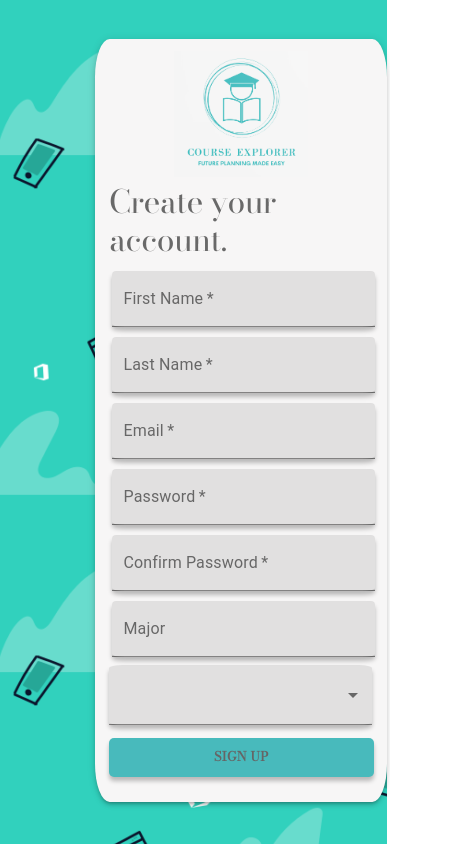
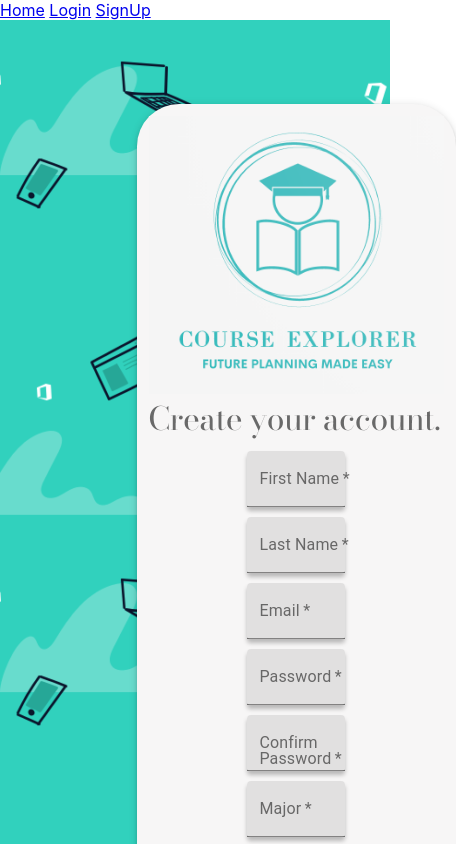
Before and after one commit to ECE444-2021Fall/project1-education-pathways-group-7-apollo, a React (Create React App) app in the folder ui/: page /signup in a window 390 px wide. Shown: the top 844 px of the page, 456 px wide, since content can reach past the window. Built offline with nearby package versions, Linux system fonts and the light colour scheme.

Commit message:
fixed responsiveness issue

```diff
--- a/ui/src/components/SignUp.js
+++ b/ui/src/components/SignUp.js
@@ -35,10 +35,8 @@ const validateUofTEmail = (email) => {
 
 const Background = styled("div") ({
     position: 'absolute',
-    width: '100%',
-    height: '200%',
-    left: '-3px',
-    top: '0px',
+    width: '100vw',
+    height: '300vh',
     backgroundImage:`url(${appBackground})`
 })
 
@@ -47,23 +45,23 @@ const MainContainer = styled("div")({
     display: 'flex',
     justifyContent: 'center',
     alignContent: 'center',
-    marginLeft: '25%',
+    marginLeft: '35vw',
     fontFamily: 'Bodoni Moda',
-    fontsize: '10%',
+    fontsize: '10vh',
     fontWeight: 'bold',
     backgroundColor:'#f7f6f6',
     display: 'flex',
     flexDirection: 'column',
     padding: 12,
-    borderRadius: '5%',
+    borderRadius: '5vh',
     boxShadow: 3,
     color: "#4ac1c3",
-    marginTop: '10%',
+    marginTop: '10vh',
     boxShadow: '0px 4px 4px rgba(0, 0, 0, 0.25), 0px 4px 4px rgba(0, 0, 0, 0.25), 0px 4px 4px rgba(0, 0, 0, 0.25)',
 
     '& .MuiTextField-root': {
     margin: 5,
-    width: '300%',
+    width: '300vh',
     },
     '& .MuiButtonBase-root': {
     margin: 2,
@@ -98,7 +96,8 @@ class SignUp extends Component {
     onSubmit (e) {
         e.preventDefault()
 
-        const { password, confirm_password } = this.state;
+        const { password } = this.state.password;
+        const { confirm_password } = this.state.confirm_password;
 
         if (password !== confirm_password) {
             alert("Passwords don't match!");
@@ -160,11 +159,9 @@ class SignUp extends Component {
             <Background>
                 <MainContainer sx={{ boxShadow: 3 }}>
                     <FormControl className="sign-up" onSubmit={this.onSubmit}>
-                    <div className="logo-container">
+                        <div style={{    alignSelf: 'center'    }}>
                                 <img src={logo} style={{
-                                width: "50%",
-                                marginLeft: '25%',
-
+                                    width: "35vh"
                                 }} alt="" />
                         </div>
                             <Typography
@@ -172,19 +169,18 @@ class SignUp extends Component {
                                     fontFamily: 'Bodoni Moda',
                                     fontSize: "200%",
                                     textAlign: 'left',
-                                paddingBottom: '3%',
-                                marginLeft: '1%',
+                                    paddingBottom: '1vh',
                                     fontWeight: '500',
                                     color: '#696969'
                                 }}
                                 variant="h1"
                                 component="h2">Create your account.</Typography>
-                    <   div
+                        <div
                             style={{
                                 fontFamily: 'Bodoni Moda',
                                 fontSize: "120%",
                                 textAlign: 'left',
-                                marginLeft: '1%',
+                                marginLeft: '1vh',
                                 fontWeight: '500',
                                 color:'#cc0000'
 
@@ -195,9 +191,10 @@ class SignUp extends Component {
                             style={{
                                 position: 'relative',
                                 fontFamily: 'Bodoni Moda',
-                                width: '98%',
+                                width: '25vw',
+                                alignSelf: 'center',
                                 boxShadow: '0px 4px 4px rgba(0, 0, 0, 0.25)',
-                                borderRadius: '5%'
+                                borderRadius: '5%',
                             }}
                             label="First Name"
                             variant="filled"
@@ -210,7 +207,8 @@ class SignUp extends Component {
                             style={{
                                 position: 'relative',
                                 fontFamily: 'Bodoni Moda',
-                                width: '98%',
+                                width: '25vw',
+                                alignSelf: 'center',
                                 boxShadow: '0px 4px 4px rgba(0, 0, 0, 0.25)',
                                 borderRadius: '5%'
                             }}
@@ -225,7 +223,8 @@ class SignUp extends Component {
                             style={{
                                 position: 'relative',
                                 fontFamily: 'Bodoni Moda',
-                                width: '98%',
+                                width: '25vw',
+                                alignSelf: 'center',
                                 boxShadow: '0px 4px 4px rgba(0, 0, 0, 0.25)',
                                 borderRadius: '5%'
                             }}
@@ -240,7 +239,8 @@ class SignUp extends Component {
                             style={{
                                 position: 'relative',
                                 fontFamily: 'Bodoni Moda',
-                                width: '98%',
+                                width: '25vw',
+                                alignSelf: 'center',
                                 boxShadow: '0px 4px 4px rgba(0, 0, 0, 0.25)',
                                 borderRadius: '5%'
                             }}
@@ -256,7 +256,8 @@ class SignUp extends Component {
                             style={{
                                 position: 'relative',
                                 fontFamily: 'Bodoni Moda',
-                                width: '98%',
+                                width: '25vw',
+                                alignSelf: 'center',
                                 boxShadow: '0px 4px 4px rgba(0, 0, 0, 0.25)',
                                 borderRadius: '5%'
                             }}
@@ -272,12 +273,14 @@ class SignUp extends Component {
                             style={{
                                 position: 'relative',
                                 fontFamily: 'Bodoni Moda',
-                                width: '98%',
+                                width: '25vw',
+                                alignSelf: 'center',
                                 boxShadow: '0px 4px 4px rgba(0, 0, 0, 0.25)',
                                 borderRadius: '5%'
                             }}
                             label="Major"
                             variant="filled"
+                            required
                             name="major"
                             placeholder="Please Enter Your Major"
                             value={this.state.major}
@@ -285,15 +288,17 @@ class SignUp extends Component {
                         <Select
                             style={{
                                 position: 'relative',
+                                alignSelf: 'center',
                                 borderRadius: 5,
-                                width: '98%',
+                                width: '25vw',
+                                alignSelf: 'center',
                                 fontSize: "100%",
-                                marginTop: '1%',
-                                marginLeft:  '1%',
+                                marginTop: '1vh',
                                 boxShadow: '0px 4px 4px rgba(0, 0, 0, 0.25)',
                                 borderRadius: '5%'
                             }}
                             name="year"
+                            required
                             value={this.state.year}
                             onChange={this.onChange}
                             label="year"
@@ -311,15 +316,16 @@ class SignUp extends Component {
                                 fontFamily: 'Bodoni Moda',
                                 color: '#696969',
                                 borderRadius: 5,
-                                width: '99%',
+                                width: '25vw',
+                                alignSelf: 'center',
                                 backgroundColor: "#4ac1c3",
                                 fontSize: "80%",
-                                marginTop: '5%',
-                                marginBottom: '5%',
+                                marginTop: '2vh',
+                                marginBottom: '2vh',
                                 fontWeight: 'bold',
-                                paddingTop: '3%',
-                                paddingBottom: '3%',
-                                mixBlendMode: 'multiply',
+                                paddingTop: '1vh',
+                                paddingBottom: '1vh',
+                                alignSelf: 'center',
                                 boxShadow: '0px 4px 4px rgba(0, 0, 0, 0.25)',
                             }}
                             variant="contained"
```
Lines whose indentation alone changed are shown as unchanged.
